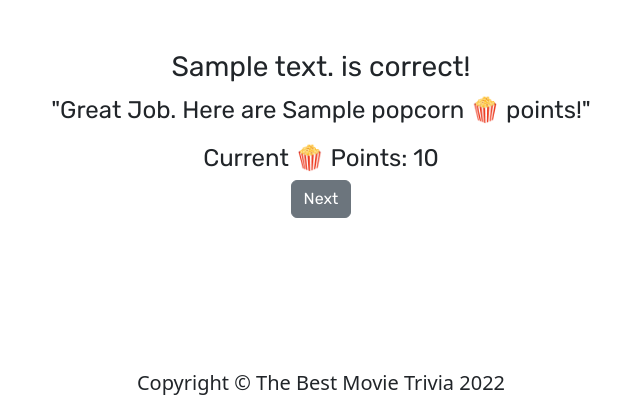
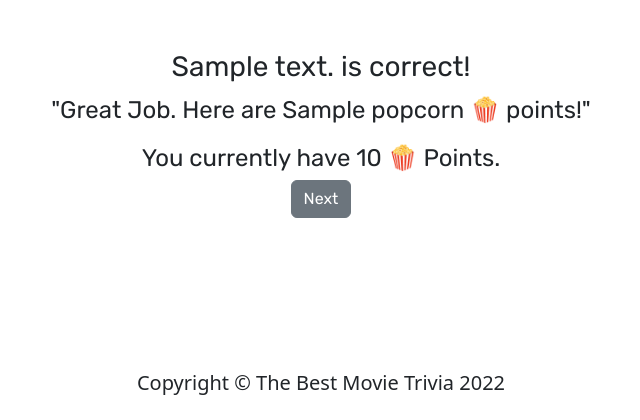
Before and after one commit to Mariavellous/trivia, a Flask app: template templates/result.html in a window 1280 px wide. Shown: the part 98-518 px from the top of the page, without its empty margins (319-959 px from the left). Run offline with Flask 2, Linux system fonts and the light colour scheme; the template is opened without the code that fills it: most values are stand-ins (such as "Sample title", 1, 10 or a date in 2020); some libraries are stand-ins or nearby versions; some web fonts are replaced.

Commit message:
Only show added 10 popcorns points if current user guess correctly on results.html template

```diff
--- a/templates/result.html
+++ b/templates/result.html
@@ -14,11 +14,10 @@
 
   {% else %}
   <h3> {{correct_answer}} is correct! </h3>
+  <p> "Great Job. Here are {{ popcorn }} 🍿 points!" </p>
   {% endif %}
 
-  <p> "Great Job. Here are {{ popcorn }} 🍿 points!" </p>
-
-  <h4> Current 🍿 Points: {{ popcorn_points }} </h4>
+  <h4> You currently have {{ popcorn_points }} 🍿 Points. </h4>
   <a class="btn btn-secondary" href="/play" role="button">Next</a>
 
 </div>
```
Also changed, not shown: trivia-collection.db.
